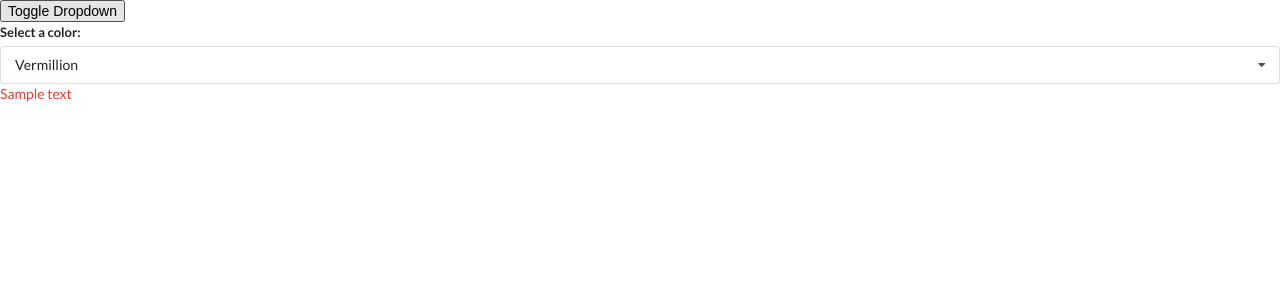
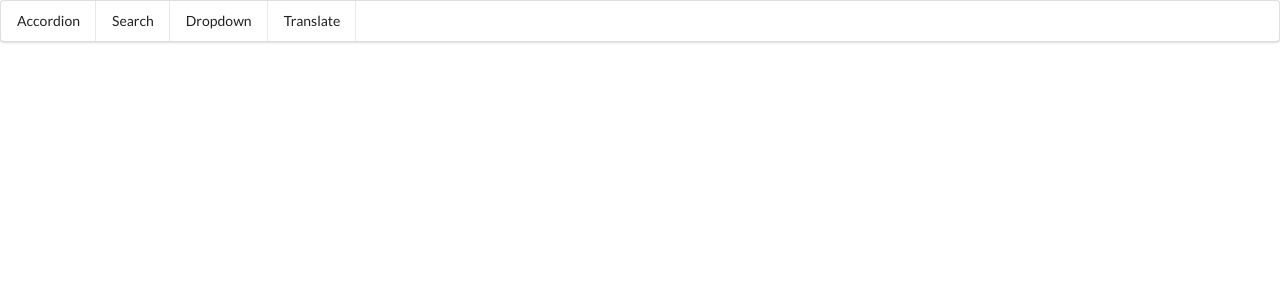
Before and after one commit to erickdelrey/react-hooks, a React (Create React App) app: page / in a window 1280 px wide. Shown: the top 300 px of the page. Built offline with nearby package versions, Linux system fonts and the light colour scheme.

Commit message:
Add simple routing

```diff
--- a/src/App.js
+++ b/src/App.js
@@ -2,7 +2,9 @@
 import Accordion from './components/Accordion';
 import Search from './components/Search';
 import Dropdown from './components/Dropdown';
-
+import Translate from './components/Translate';
+import Route from './components/Route';
+import Header from './components/Header';
 
 const items = [
     {
@@ -36,17 +38,22 @@
 
 export default () => {
     const [selected, setSelected] = useState(options[0]);
-    const [showDropdown, setShopDropdown] = useState(true);
 
     return (
         <div>
-            <button onClick={() => setShopDropdown(!showDropdown)}>Toggle Dropdown</button>
-            {showDropdown ?
-                <Dropdown
-                    selected={selected}
-                    onSelectedChange={setSelected}
-                    options={options}
-                /> : null}
+            <Header />
+            <Route path="/react-hooks/">
+                <Accordion items={items} />
+            </Route>
+            <Route path="/react-hooks/list">
+                <Search />
+            </Route>
+            <Route path="/react-hooks/dropdown">
+                <Dropdown label="Select a color"  options={options} selected={selected} onSelectedChange={setSelected}/>
+            </Route>
+            <Route path="/react-hooks/translate">
+                <Translate />
+            </Route>
         </div>
     );
 }
--- /dev/null
+++ b/src/components/Convert.js
@@ -0,0 +1,38 @@
+import React, { useState, useEffect } from 'react';
+import axios from 'axios';
+
+const Convert = ({ language, text }) => {
+    const [translated, setTranslated] = useState('');
+    const [debouncedText, setDebouncedText] = useState(text);
+
+    useEffect(() => {
+        const timerId = setTimeout(() => {
+            setDebouncedText(text);
+        }, 500);
+
+        return(() => {
+            clearTimeout(timerId);
+        });
+    }, [text]);
+
+    useEffect(() => {
+        const doTranslation = async () => {
+            const { data } = await axios.post('https://translation.googleapis.com/language/translate/v2', {}, {
+                params: {
+                    q: debouncedText,
+                    target: language.value,
+                    key: 'AIzaSyCHUCmpR7cT_yDFHC98CZJy2LTms-IwDlM'
+                }
+            });
+            setTranslated(data.data.translations[0].translatedText);
+        }
+        doTranslation();
+
+    }, [language, debouncedText]);
+
+    return (
+        <div><h1>{translated}</h1></div>
+    )
+}
+
+export default Convert;
--- a/src/components/Dropdown.js
+++ b/src/components/Dropdown.js
@@ -1,6 +1,6 @@
 import React, { useState, useEffect, useRef } from 'react';
 
-const Dropdown = ({ options, selected, onSelectedChange }) => {
+const Dropdown = ({ options, selected, onSelectedChange, label }) => {
     const [open, setOpen] = useState(false);
     const ref = useRef();
 
@@ -39,7 +39,7 @@
     return (
         <div ref={ref} className="ui form">
             <div className="field">
-                <label className="label">Select a color:</label>
+                <label className="label">{label}</label>
                 <div
                     onClick={() => setOpen(!open)}
                     className={`ui selection dropdown ${open ? 'visible active' : ''}`}
@@ -50,7 +50,6 @@
                         {renderedOptions}
                     </div>
                 </div>
-                <div style={{color: `${selected.value}`}}>Sample text</div>
             </div>
         </div>
     );
--- /dev/null
+++ b/src/components/Header.js
@@ -0,0 +1,23 @@
+import React from 'react';
+import Link from './Link';
+
+const Header = () => {
+    return (
+        <div className="ui secondaray pointing menu">
+            <Link href="/react-hooks/"className="item">
+                Accordion
+            </Link>
+            <Link href="/react-hooks/list"className="item">
+                Search
+            </Link>
+            <Link href="/react-hooks/dropdown"className="item">
+                Dropdown
+            </Link>
+            <Link href="/react-hooks/translate"className="item">
+                Translate
+            </Link>
+        </div>
+    )
+};
+
+export default Header;
--- /dev/null
+++ b/src/components/Link.js
@@ -0,0 +1,19 @@
+import React from 'react';
+
+const Link = ({ href, className, children }) => {
+    const onClick = (event) => {
+        if (event.metaKey || event.ctrlKey) {
+            return;
+        }
+
+        event.preventDefault();
+        window.history.pushState({}, '', href);
+
+        const navEvent = new PopStateEvent('popstate');
+        window.dispatchEvent(navEvent);
+    };
+
+    return <a onClick={onClick} href={href} className={className}>{children}</a>
+};
+
+export default Link;
--- /dev/null
+++ b/src/components/Route.js
@@ -0,0 +1,20 @@
+import { useState, useEffect } from 'react';
+
+const Route = ({ path, children }) => {
+    const [currentPath, setCurrentPath] = useState(window.location.pathname);
+    useEffect(() => {
+        const onLocationChange = () => {
+            setCurrentPath(window.location.pathname);
+        };
+
+        window.addEventListener('popstate', onLocationChange);
+
+        return () => {
+            window.removeEventListener('popstate', onLocationChange);
+        };
+    }, []);
+
+    return currentPath === path ? children : null;
+};
+
+export default Route;
--- /dev/null
+++ b/src/components/Translate.js
@@ -0,0 +1,49 @@
+import React, { useState } from 'react';
+import Dropdown from './Dropdown';
+import Convert from './Convert';
+
+const options = [
+    {
+        label: 'Afrikaans',
+        value: 'af'
+    },
+    {
+        label: 'Arabic',
+        value: 'ar'
+    },
+    {
+        label: 'Hindi',
+        value: 'hi'
+    },
+    {
+        label: 'Tagalog',
+        value: 'tl'
+    }
+]
+
+const Translate = () => {
+    const [language, setLanguage] = useState(options[3]);
+    const [text, setText] = useState('');
+
+    return (
+        <div>
+            <div className="ui form">
+                <div className="field">
+                    <label>Enter text</label>
+                    <input value={text} onChange={(e) => setText(e.target.value)} />
+                </div>
+            </div>
+            <Dropdown
+                label="Select a Language"
+                selected={language}
+                onSelectedChange={setLanguage}
+                options={options}
+            />
+            <hr></hr>
+            <h3 className="ui header">Output</h3>
+            <Convert text={text} language={language} />
+        </div>
+    )
+}
+
+export default Translate;
```
